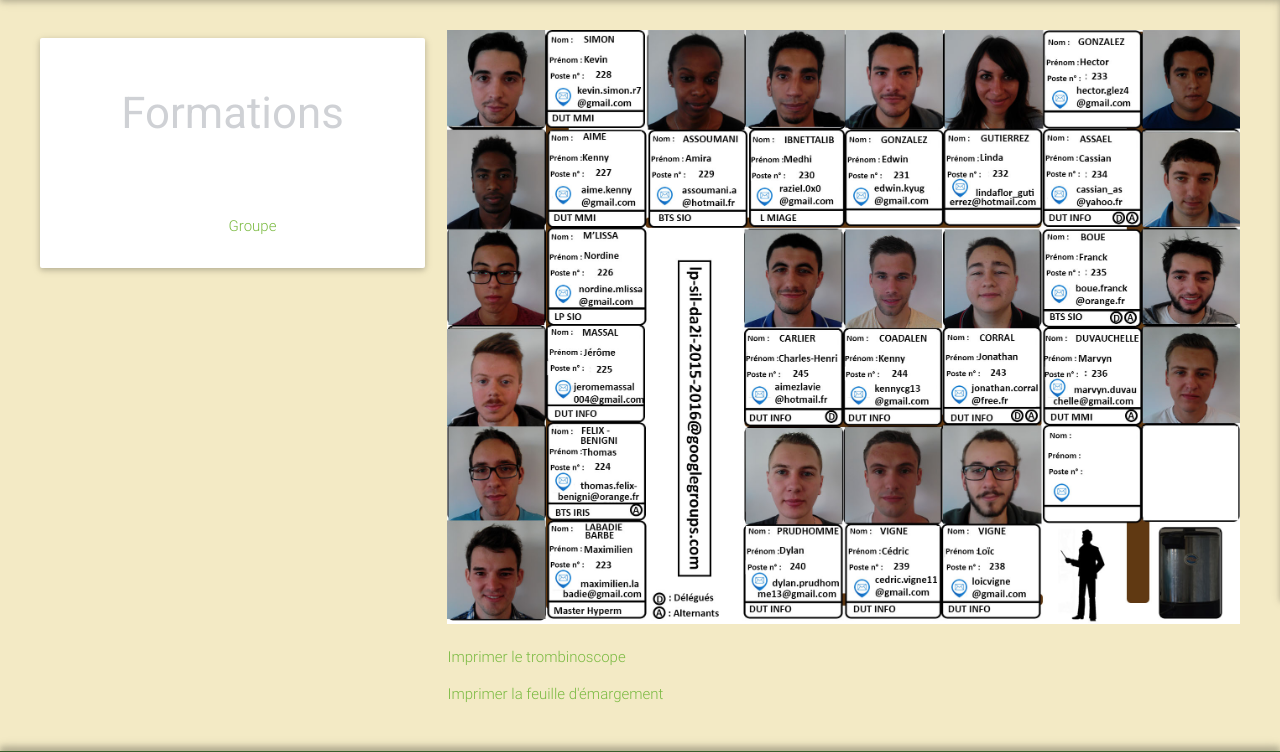
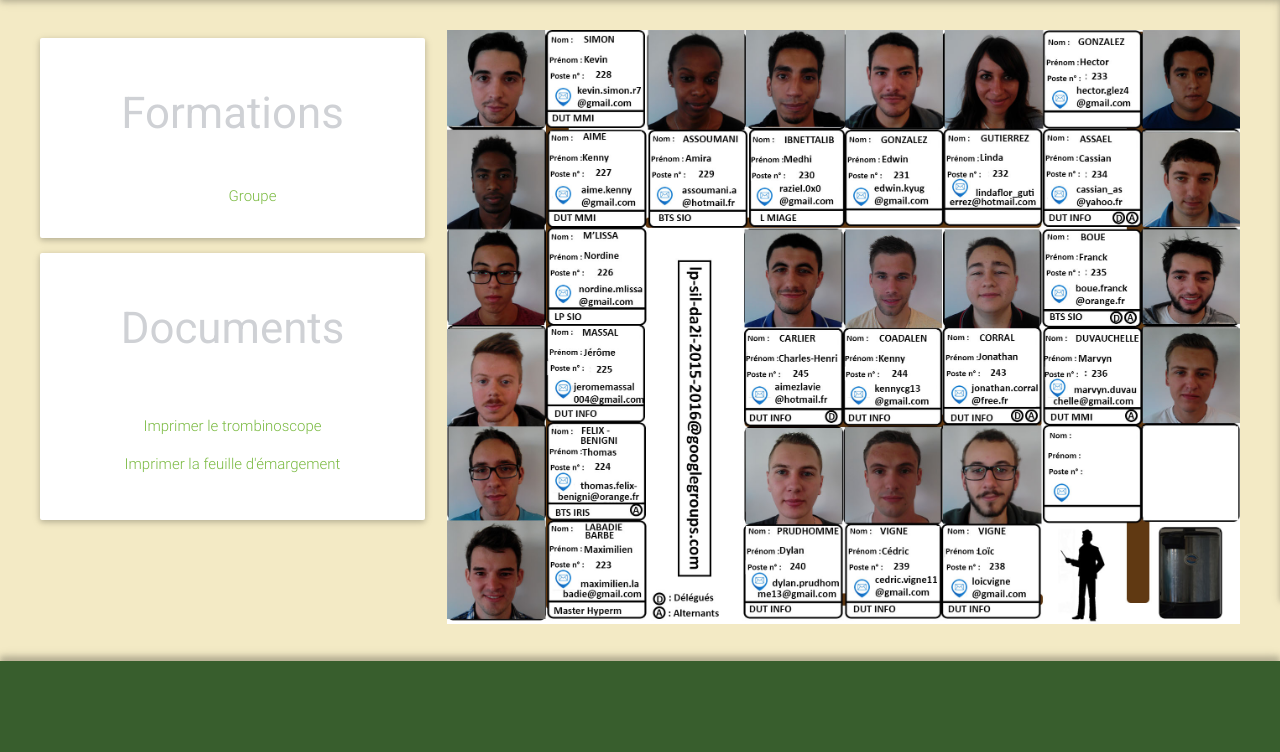
Before and after one commit to HectorGlez4/zenetude-1, a PHP site: page /zenetude-1/php/view/documents.php in a window 1280 px wide. Shown: the part 200-952 px from the top of the page. Run offline with PHP 8.4, Linux system fonts and the light colour scheme; data that the repository does not hold is empty; some libraries are stand-ins or nearby versions; some web fonts are replaced.

Commit message:
Modif. css des liens des Documents

```diff
--- a/css/style.css
+++ b/css/style.css
@@ -221,3 +221,7 @@ footer{
 .indent {
 	text-indent: 40px;
 }
+
+.card-content {
+	padding-top: 0px;
+}
--- a/php/view/documents.php
+++ b/php/view/documents.php
@@ -160,13 +160,19 @@
 
                       </div>
                   </div>
+
+                  <div class="card-panel teal" id="bloc1">
+                      <div class="card-header"> <h3>Documents</h3></div>
+                      <div class="card-content center-align">
+                          <p><a href="../controller/documents/generateTrombi.php" target="_blank">Imprimer le trombinoscope</a></p>
+                          <p><a href="../controller/documents/generateSheet.php" target="_blank">Imprimer la feuille d'émargement</a></p>
+                      </div>
+                  </div>
               </div>
 
               <!-- Trombinoscope picture -->
               <div class="col m8 s12">
                   <img src="../../img/trombinoscope-LP-SIL.jpg" alt="Trombi"/>
-                  <p><a href="../controller/documents/generateTrombi.php" target="_blank">Imprimer le trombinoscope</a></p>
-                  <p><a href="../controller/documents/generateSheet.php" target="_blank">Imprimer la feuille d'émargement</a></p>
               </div>
 
           </div>
```
